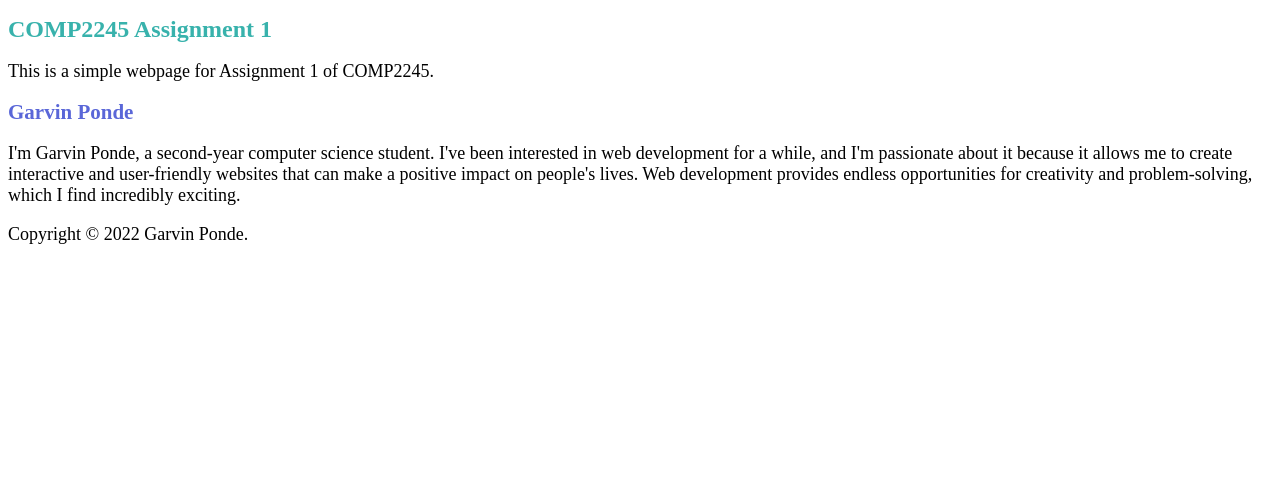
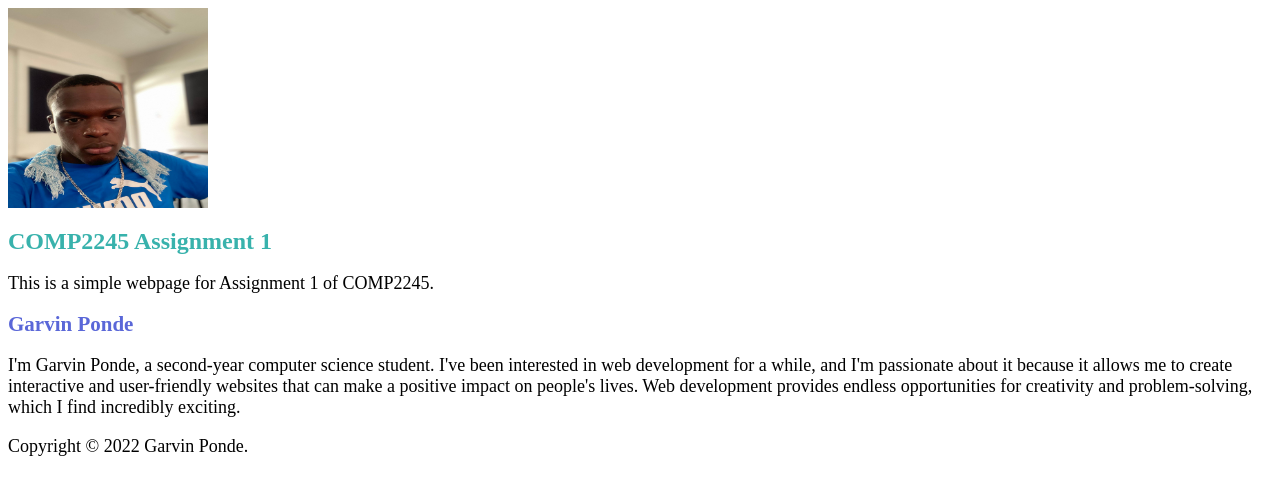
Before and after one commit to 268Garvi/comp2245-assignment1, a plain HTML site: page index.html in a window 1280 px wide. Drawn offline with Linux system fonts and the light colour scheme.

Commit message:
Add image to index.html

```diff
--- a/index.html
+++ b/index.html
@@ -5,6 +5,8 @@
     <meta name="viewport" content="width=device-width, initial-scale=1.0">
     <title>COMP2245 Assignment 1</title>
     <link rel="stylesheet" type="text/css" href="styles.css">
+    <img src="Mypic.jpg" alt="My Image" width="200" height="200">
+
 </head>
 <body>
     <header>
```
Also changed, not shown: Mypic.jpg (added).
